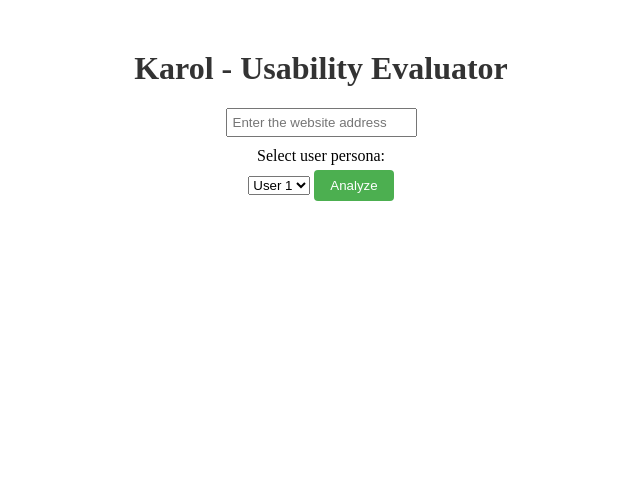
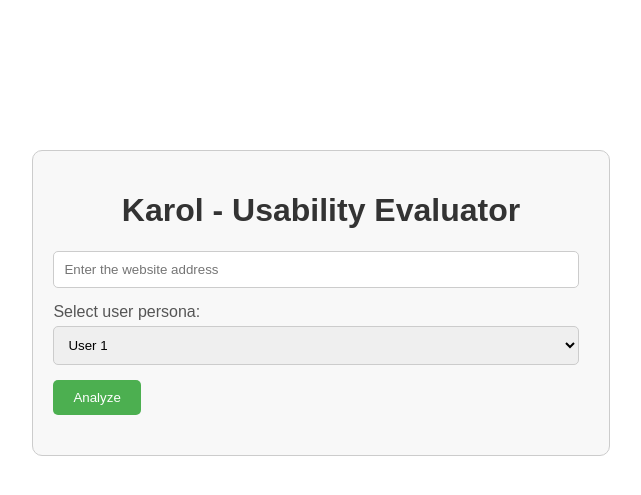
Before and after one commit to TELIT-Hackathon2023/1-karol, a FastAPI app: page / in a window 1280 px wide. Shown: the top 495 px of the page, without its empty margins (319-960 px from the left). Run offline with FastAPI, Linux system fonts and the light colour scheme.

Commit message:
CSS: add first style of webpage

```diff
--- a/static/styles.css
+++ b/static/styles.css
@@ -1,35 +1,77 @@
+/* styles.css */
+
 body {
+    padding: 0px 80px;
+    font-family: 'Arial', sans-serif;
     text-align: center;
-    margin-top: 50px;
+    margin-top: 150px;
+}
+
+#content-container {
+    padding: 20px;
+    border: 1px solid #ccc;
+    border-radius: 10px;
+    background-color: #f8f8f8;
+    display: inline-block;
+    text-align: left;
 }
 
 h1 {
     color: #333;
+    text-align: center;
 }
 
 form {
     margin-top: 20px;
+    display: flex;
+    flex-wrap: wrap;
 }
 
 label {
     display: block;
     margin-bottom: 5px;
+    color: #555;
 }
 
-input {
-    padding: 5px;
-    margin-bottom: 10px;
+input[type="text"],
+select {
+    padding: 10px;
+    margin-bottom: 15px;
+    border: 1px solid #ccc;
+    border-radius: 5px;
+    width: calc(100% - 10px);
+    margin-right: 10px;
 }
 
 button {
-    padding: 8px 16px;
     background-color: #4CAF50;
     color: white;
+    padding: 10px 20px;
     border: none;
-    border-radius: 4px;
+    border-radius: 5px;
     cursor: pointer;
+    flex: 0 0 auto;
 }
 
 button:hover {
     background-color: #45a049;
 }
+
+#result {
+    margin-top: 20px;
+}
+
+table {
+    width: 100%;
+    border-collapse: collapse;
+    margin-top: 10px;
+}
+
+table, th, td {
+    border: 1px solid #ddd;
+}
+
+th, td {
+    padding: 10px;
+    text-align: left;
+}
```
